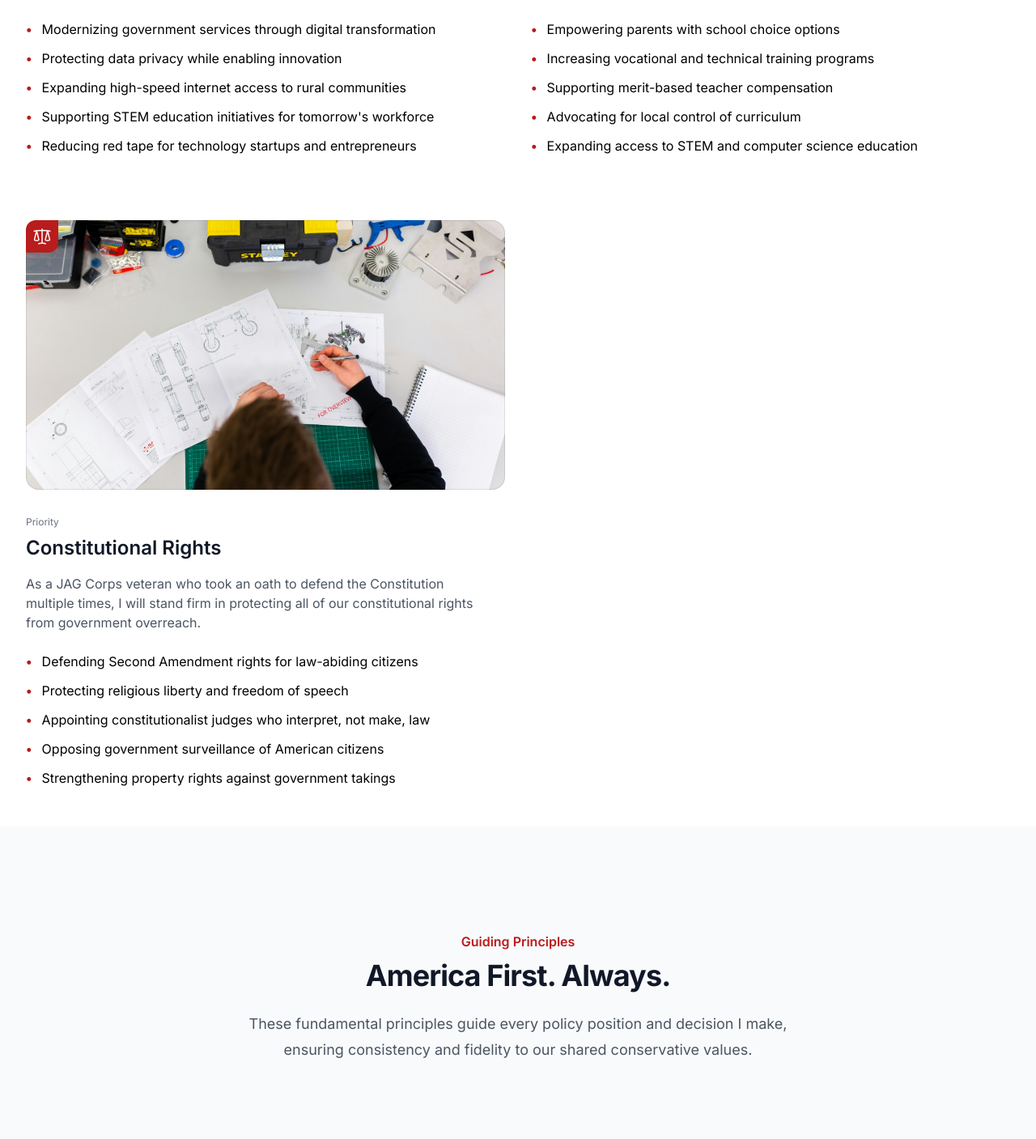
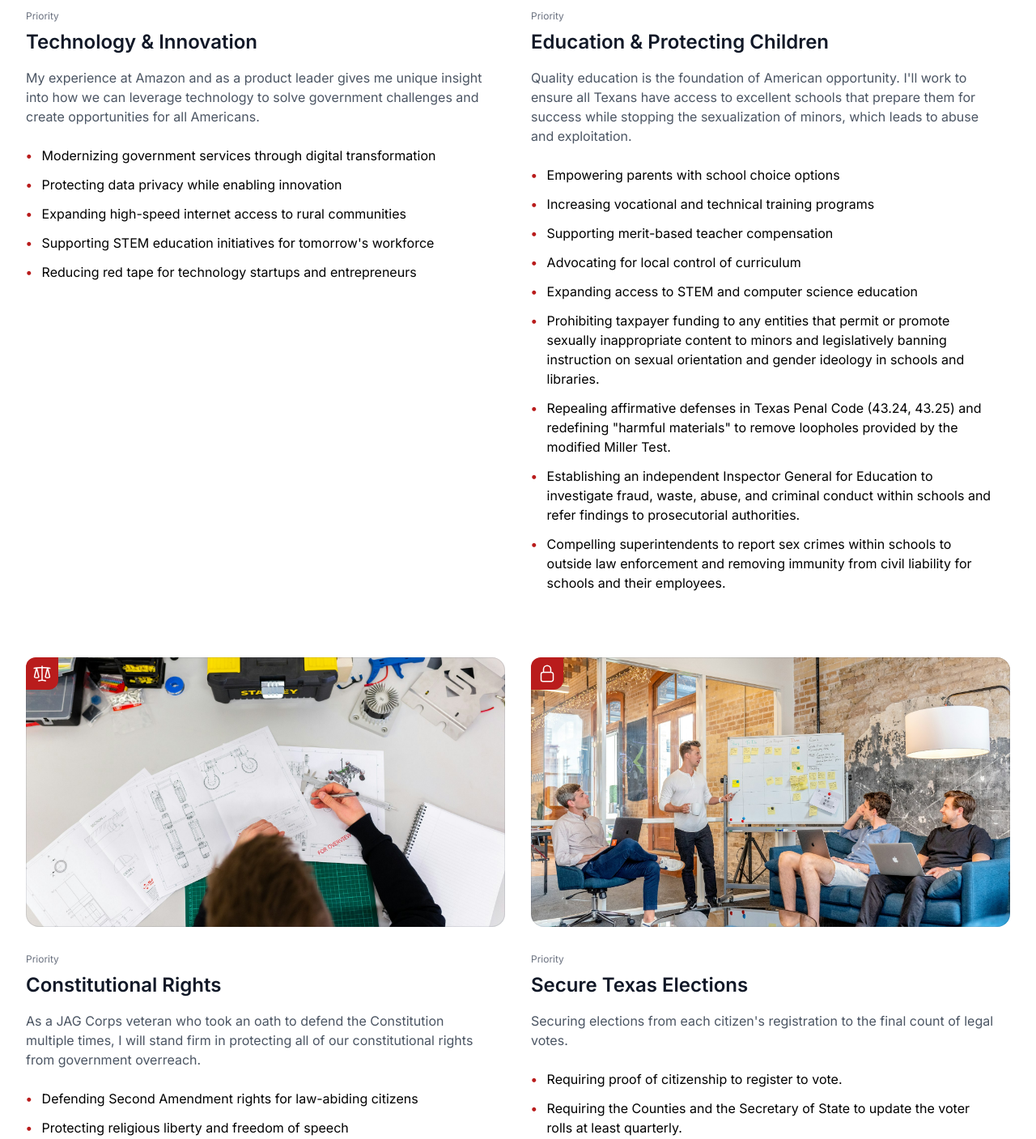
Before and after one commit to lunchwolfjoe/politico, a Next.js app: page /platform in a window 1280 px wide. Shown: the part 3343-4750 px from the top of the page at 81% size. Built offline with nearby package versions, Linux system fonts and the light colour scheme.

Commit message:
Refactor platform page: combine related issues and remove source note

```diff
--- a/src/app/platform/page.tsx
+++ b/src/app/platform/page.tsx
@@ -9,7 +9,14 @@ import {
   AcademicCapIcon,
   HeartIcon,
   RocketLaunchIcon,
-  ScaleIcon
+  ScaleIcon,
+  MapPinIcon,
+  LockClosedIcon,
+  NoSymbolIcon,
+  UsersIcon,
+  BanknotesIcon,
+  BoltIcon,
+  BuildingStorefrontIcon
 } from '@heroicons/react/24/outline';
 
 // Force complete rebuild - updated on May 10, 2024
@@ -60,14 +67,19 @@ const issues = [
     image: imagePaths.platform.economy,
   },
   {
-    title: 'Public Safety',
-    description: "From the battlefield to cybersecurity, I've spent my career protecting Americans. I'll bring this experience to ensure our communities are safe and secure.",
+    id: 'safety-border',
+    title: 'Public Safety & Border Security',
+    description: "From the battlefield to the border, I've spent my career protecting Americans. I'll bring this experience to ensure our communities are safe, repel invasion, and deter illegal immigration.",
     points: [
       'Supporting law enforcement with modern resources and training',
       'Strengthening border security through technology and barriers',
       'Combating cyber threats to critical infrastructure',
       'Advocating for veterans in law enforcement careers',
-      'Protecting communities from transnational criminal organizations'
+      'Protecting communities from transnational criminal organizations',
+      'Creating a Texas Department of Homeland Security to prevent illegal entry and trafficking, and to deport illegal aliens to Mexico or to their nations of origin.',
+      'Prohibiting, with mandatory fines and jail time, individuals, corporations, non-profits, governments, and social media entities from assisting or inciting illegal entry.',
+      'Requiring the use of E-Verify by all employers in Texas with significant penalties for business owners who violate this requirement.',
+      'Ending all subsidies and public services, including in-state college tuition and enrollment in public schools, for illegal aliens, except for emergency medical care.'
     ],
     icon: ShieldCheckIcon,
     image: imagePaths.platform.safety,
@@ -87,14 +99,19 @@ const issues = [
     image: imagePaths.platform.cybersecurity,
   },
   {
-    title: 'Education',
-    description: "Quality education is the foundation of American opportunity. I'll work to ensure all Texans have access to excellent schools that prepare them for success in the 21st century economy.",
+    id: 'education-protect-kids',
+    title: 'Education & Protecting Children',
+    description: "Quality education is the foundation of American opportunity. I'll work to ensure all Texans have access to excellent schools that prepare them for success while stopping the sexualization of minors, which leads to abuse and exploitation.",
     points: [
       'Empowering parents with school choice options',
       'Increasing vocational and technical training programs',
       'Supporting merit-based teacher compensation',
       'Advocating for local control of curriculum',
-      'Expanding access to STEM and computer science education'
+      'Expanding access to STEM and computer science education',
+      'Prohibiting taxpayer funding to any entities that permit or promote sexually inappropriate content to minors and legislatively banning instruction on sexual orientation and gender ideology in schools and libraries.',
+      'Repealing affirmative defenses in Texas Penal Code (43.24, 43.25) and redefining "harmful materials" to remove loopholes provided by the modified Miller Test.',
+      'Establishing an independent Inspector General for Education to investigate fraud, waste, abuse, and criminal conduct within schools and refer findings to prosecutorial authorities.',
+      'Compelling superintendents to report sex crimes within schools to outside law enforcement and removing immunity from civil liability for schools and their employees.'
     ],
     icon: AcademicCapIcon,
     image: imagePaths.platform.education,
@@ -112,6 +129,57 @@ const issues = [
     ],
     icon: ScaleIcon,
     image: imagePaths.professional.veteranLeadership,
+  },
+  {
+    id: 'elections',
+    title: 'Secure Texas Elections',
+    description: "Securing elections from each citizen's registration to the final count of legal votes.",
+    points: [
+      'Requiring proof of citizenship to register to vote.',
+      'Requiring the Counties and the Secretary of State to update the voter rolls at least quarterly.',
+      'Requiring a mandatory photo ID for every election, without exception.',
+      'Restricting mail-in ballots to disabled, military, and eligible citizens who are out of their county for the entire voting period.',
+      'Using only hand-marked, sequentially numbered paper ballots on anti-counterfeiting paper that are signed on the back by the election official at the voting location.',
+      'Standardizing in-person voting, with early voting limited to a period of no longer than nine (9) days, no gap before Election Day, and assigned-precinct voting locations only.',
+      'Counting ballots in precinct using a dumb-scanner method as soon as the ballot is returned by the voter and with publication of the results prior to submission to the County.',
+      'Closing party primaries for only registered Republicans.',
+      'Explicitly codifying the ability of the Attorney General to prosecute violations of the Election Code.',
+      'Removing existing Secretary of State waivers to comply with current Election Code.'
+    ],
+    icon: LockClosedIcon,
+    image: imagePaths.platform.cybersecurity,
+  },
+  {
+    id: 'no-dem-chairs',
+    title: 'No Democrat Chairs',
+    description: "The Republican-controlled Texas Legislature shall end the practice of awarding committee chairmanships to Democrats and require all committees to be majority Republican.",
+    points: [],
+    icon: UsersIcon,
+    image: imagePaths.professional.veteranLeadership,
+  },
+  {
+    id: 'ban-lobbying',
+    title: 'Ban Taxpayer-Funded Lobbying',
+    description: "Prohibiting all forms of taxpayer-funded lobbying, including the use of tax dollars to hire lobbyists and payment of tax dollars to associations that lobby the Legislature.",
+    points: [],
+    icon: BanknotesIcon,
+    image: imagePaths.platform.fiscal,
+  },
+  {
+    id: 'grid-security',
+    title: 'Secure the Electric Grid',
+    description: "Securing the integrity of Texas electricity production and delivery of abundant, reliable, and resilient energy, ensuring that the Texas grid can withstand any natural or manmade threat to include weather, cyber, physical, electromagnetic pulse (EMP) and geomagnetic disturbances (GMD).",
+    points: [],
+    icon: BoltIcon,
+    image: imagePaths.platform.infrastructure,
+  },
+  {
+    id: 'texas-not-for-sale',
+    title: 'Texas is Not for Sale',
+    description: "Banning the sale of real property in Texas, and discontinuing taxpayer funding and incentives, to governments, entities, and proxies of China, Iran, North Korea, and Russia, and to individuals from these nations who are not legal permanent residents or citizens of the United States.",
+    points: [],
+    icon: BuildingStorefrontIcon,
+    image: imagePaths.platform.economy,
   },
 ];
 
@@ -171,7 +239,7 @@ export default function PlatformPage() {
         </div>
         <div className="mx-auto mt-16 grid max-w-2xl grid-cols-1 gap-x-8 gap-y-20 lg:mx-0 lg:max-w-none lg:grid-cols-2">
           {issues.map((issue) => (
-            <article key={issue.title} id={issue.id} className="flex flex-col items-start">
+            <article key={issue.id ?? issue.title} id={issue.id} className="flex flex-col items-start">
               <div className="relative w-full">
                 <div className="aspect-[16/9] w-full rounded-2xl overflow-hidden bg-gray-100">
                   <Image
@@ -199,6 +267,7 @@ export default function PlatformPage() {
                   </h3>
                   <p className="mt-5 text-base leading-6 text-gray-600">{issue.description}</p>
                 </div>
+                {issue.points && issue.points.length > 0 && (
                   <div className="mt-6">
                     <ul className="space-y-3">
                       {issue.points.map((point, index) => (
@@ -209,6 +278,7 @@ export default function PlatformPage() {
                       ))}
                     </ul>
                   </div>
+                )}
               </div>
             </article>
           ))}
```
Lines whose indentation alone changed are shown as unchanged.
